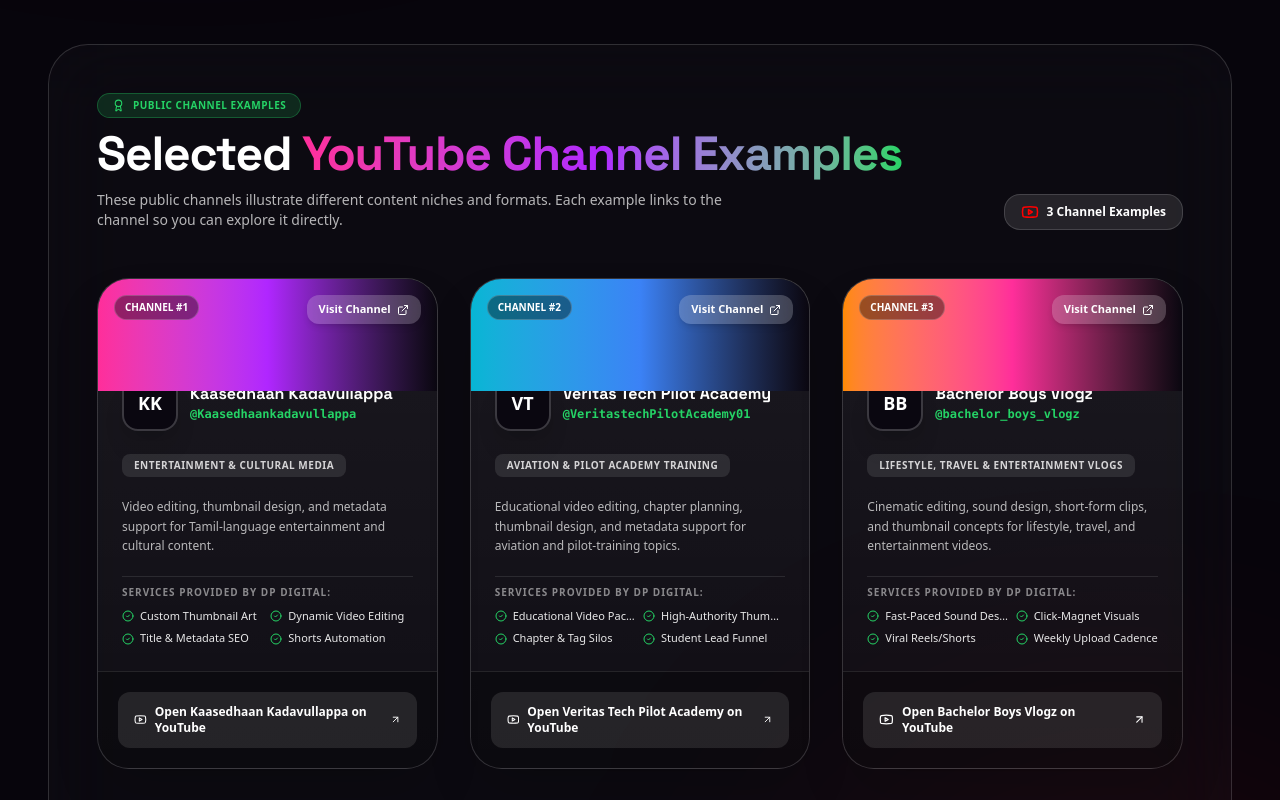
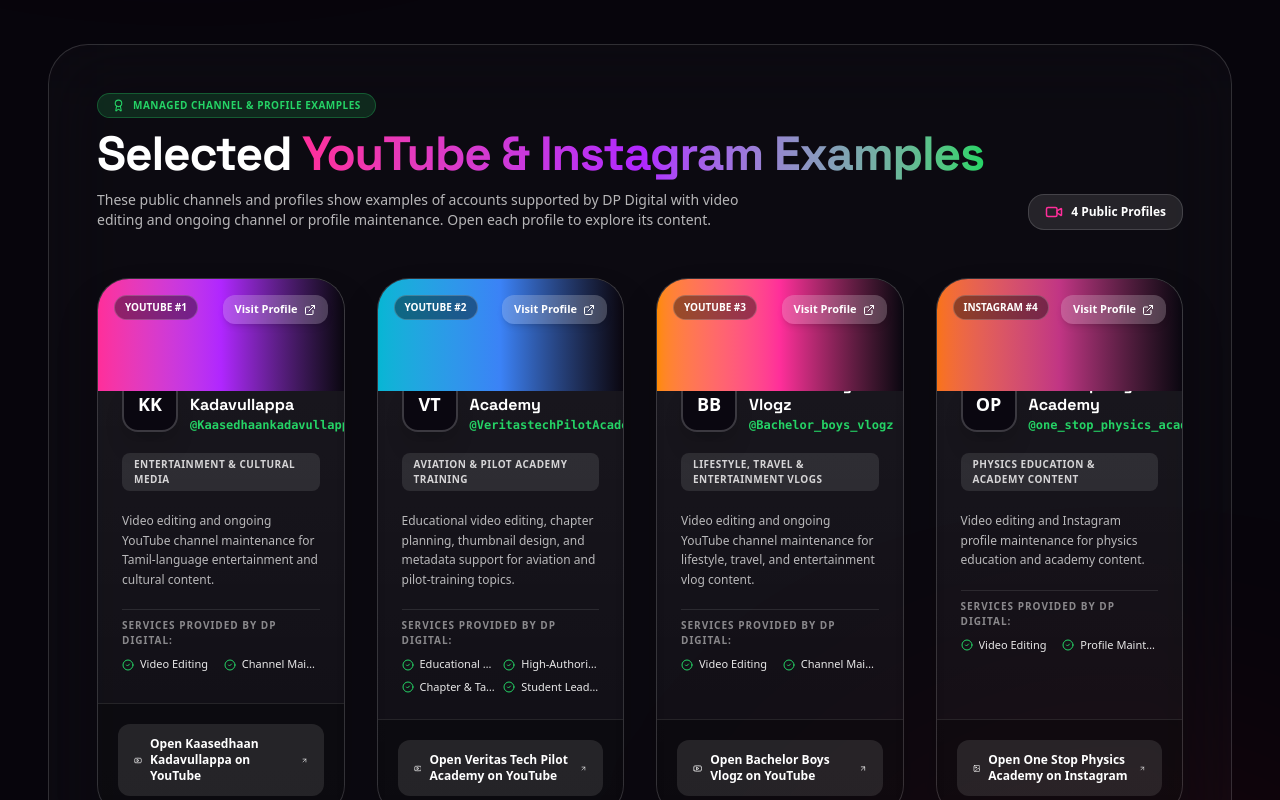
Before and after one commit to deenapriyanka00217-arch/my-dp-Digital, a React (Vite) app: page /youtube in a window 1280 px wide. Shown: the part 980-1780 px from the top of the page. Built offline with nearby package versions, Linux system fonts and the light colour scheme.

Commit message:
Add managed YouTube and Instagram profile examples

```diff
--- a/src/pages/YouTubeManagement.tsx
+++ b/src/pages/YouTubeManagement.tsx
@@ -39,10 +39,11 @@ import PageSEO from '../components/PageSEO';
 
 const WHATSAPP_PHONE = '918148320217';
 
-// Public channel examples
+// Public YouTube channels and social profiles supported by DP Digital
 const CLIENT_CHANNELS = [
   {
     id: 'kaasedhaan',
+    platform: 'YouTube',
     name: 'Kaasedhaan Kadavullappa',
     handle: '@Kaasedhaankadavullappa',
     url: 'https://www.youtube.com/@Kaasedhaankadavullappa',
@@ -52,13 +53,14 @@ const CLIENT_CHANNELS = [
     avatarChar: 'KK',
     stats: {
       contentFormat: 'Long-Form & Viral Shorts',
-      deliverables: ['Custom Thumbnail Art', 'Dynamic Video Editing', 'Title & Metadata SEO', 'Shorts Automation']
+      deliverables: ['Video Editing', 'Channel Maintenance']
     },
     description:
-      'Video editing, thumbnail design, and metadata support for Tamil-language entertainment and cultural content.'
+      'Video editing and ongoing YouTube channel maintenance for Tamil-language entertainment and cultural content.'
   },
   {
     id: 'veritastech',
+    platform: 'YouTube',
     name: 'Veritas Tech Pilot Academy',
     handle: '@VeritastechPilotAcademy01',
     url: 'https://www.youtube.com/@VeritastechPilotAcademy01',
@@ -75,19 +77,37 @@ const CLIENT_CHANNELS = [
   },
   {
     id: 'bachelorboys',
+    platform: 'YouTube',
     name: 'Bachelor Boys Vlogz',
-    handle: '@bachelor_boys_vlogz',
-    url: 'https://youtube.com/@bachelor_boys_vlogz?si=mjOiIKHlf37Hx0nG',
+    handle: '@Bachelor_boys_vlogz',
+    url: 'https://www.youtube.com/@Bachelor_boys_vlogz',
     niche: 'Lifestyle, Travel & Entertainment Vlogs',
     tagline: 'Youth Travel & Daily Entertainment Vlogs',
     bannerGradient: 'from-[#FF8A00] via-[#FF2E9A] to-[#0A0710]',
     avatarChar: 'BB',
     stats: {
       contentFormat: 'Cinematic Vlogs & Travel Stories',
-      deliverables: ['Fast-Paced Sound Design', 'Click-Magnet Visuals', 'Viral Reels/Shorts', 'Weekly Upload Cadence']
+      deliverables: ['Video Editing', 'Channel Maintenance']
     },
     description:
-      'Cinematic editing, sound design, short-form clips, and thumbnail concepts for lifestyle, travel, and entertainment videos.'
+      'Video editing and ongoing YouTube channel maintenance for lifestyle, travel, and entertainment vlog content.'
+  },
+  {
+    id: 'one-stop-physics-academy',
+    platform: 'Instagram',
+    name: 'One Stop Physics Academy',
+    handle: '@one_stop_physics_academy',
+    url: 'https://www.instagram.com/one_stop_physics_academy/',
+    niche: 'Physics Education & Academy Content',
+    tagline: 'Physics Learning & Educational Content',
+    bannerGradient: 'from-[#F97316] via-[#C13584] to-[#0A0710]',
+    avatarChar: 'OP',
+    stats: {
+      contentFormat: 'Educational Videos & Reels',
+      deliverables: ['Video Editing', 'Profile Maintenance']
+    },
+    description:
+      'Video editing and Instagram profile maintenance for physics education and academy content.'
   }
 ];
 
@@ -302,24 +322,24 @@ export const YouTubeManagementPage: React.FC = () => {
           <div className="flex flex-col md:flex-row md:items-end justify-between gap-6">
             <div className="space-y-3">
               <div className="inline-flex items-center gap-2 px-3.5 py-1 rounded-full bg-[#25D366]/15 border border-[#25D366]/30 text-[#25D366] text-[10px] font-black uppercase tracking-wider">
-                <Award size={13} /> Public Channel Examples
+                <Award size={13} /> Managed Channel & Profile Examples
               </div>
               <h2 className="text-3xl sm:text-4xl lg:text-5xl font-black text-white tracking-tight">
-                Selected <span className="text-transparent bg-clip-text bg-gradient-to-r from-[#FF2E9A] via-[#B026FF] to-[#25D366]">YouTube Channel Examples</span>
+                Selected <span className="text-transparent bg-clip-text bg-gradient-to-r from-[#FF2E9A] via-[#B026FF] to-[#25D366]">YouTube & Instagram Examples</span>
               </h2>
               <p className="text-sm text-white/70 max-w-2xl">
-                These public channels illustrate different content niches and formats. Each example links to the channel so you can explore it directly.
+                These public channels and profiles show examples of accounts supported by DP Digital with video editing and ongoing channel or profile maintenance. Open each profile to explore its content.
               </p>
             </div>
 
             <div className="flex items-center gap-2 bg-white/10 px-4 py-2 rounded-2xl border border-white/15 shrink-0">
-              <Youtube size={18} className="text-[#FF0000]" />
-              <span className="text-xs font-bold text-white">3 Channel Examples</span>
+              <Video size={18} className="text-[#FF2E9A]" />
+              <span className="text-xs font-bold text-white">{CLIENT_CHANNELS.length} Public Profiles</span>
             </div>
           </div>
 
           {/* Public channel examples grid */}
-          <div className="grid md:grid-cols-3 gap-6 lg:gap-8">
+          <div className="grid md:grid-cols-2 xl:grid-cols-4 gap-6 lg:gap-8">
             {CLIENT_CHANNELS.map((ch, idx) => (
               <motion.div
                 key={ch.id}
@@ -333,7 +353,7 @@ export const YouTubeManagementPage: React.FC = () => {
                   {/* Channel Header Banner */}
                   <div className={`h-28 bg-gradient-to-r ${ch.bannerGradient} p-4 flex items-start justify-between relative`}>
                     <span className="text-[10px] font-black uppercase px-2.5 py-1 rounded-full bg-black/40 backdrop-blur-md text-white border border-white/20">
-                      Channel #{idx + 1}
+                      {ch.platform} #{idx + 1}
                     </span>
 
                     <a
@@ -342,7 +362,7 @@ export const YouTubeManagementPage: React.FC = () => {
                       rel="noopener noreferrer"
                       className="px-3 py-1.5 rounded-xl bg-white/20 hover:bg-white text-white hover:text-[#0A0710] text-[11px] font-bold flex items-center gap-1.5 backdrop-blur-md transition-all shadow-md cursor-pointer"
                     >
-                      <span>Visit Channel</span>
+                      <span>Visit Profile</span>
                       <ExternalLink size={12} />
                     </a>
                   </div>
@@ -394,10 +414,10 @@ export const YouTubeManagementPage: React.FC = () => {
                     href={ch.url}
                     target="_blank"
                     rel="noopener noreferrer"
-                    className="w-full py-3 px-4 rounded-xl bg-white/10 hover:bg-[#FF0000] text-white font-bold text-xs flex items-center justify-center gap-2 transition-colors cursor-pointer"
+                    className={`w-full py-3 px-4 rounded-xl bg-white/10 ${ch.platform === 'Instagram' ? 'hover:bg-[#C13584]' : 'hover:bg-[#FF0000]'} text-white font-bold text-xs flex items-center justify-center gap-2 transition-colors cursor-pointer`}
                   >
-                    <Youtube size={15} />
-                    <span>Open {ch.name} on YouTube</span>
+                    {ch.platform === 'Instagram' ? <Image size={15} /> : <Youtube size={15} />}
+                    <span>Open {ch.name} on {ch.platform}</span>
                     <ArrowUpRight size={13} />
                   </a>
                 </div>
```
